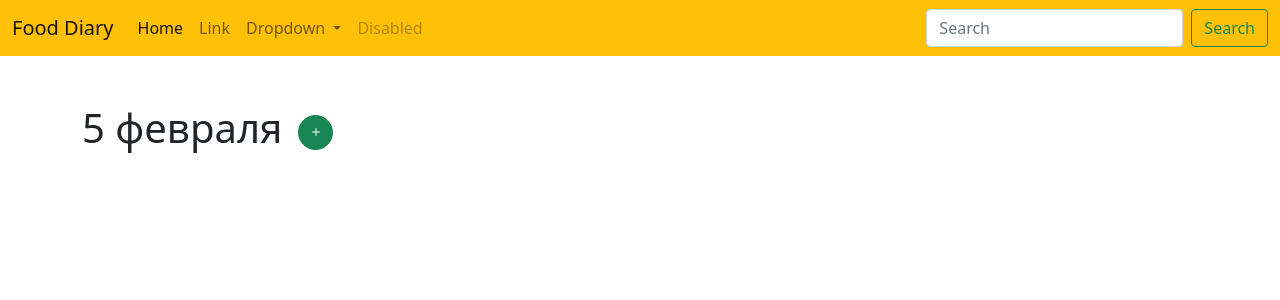
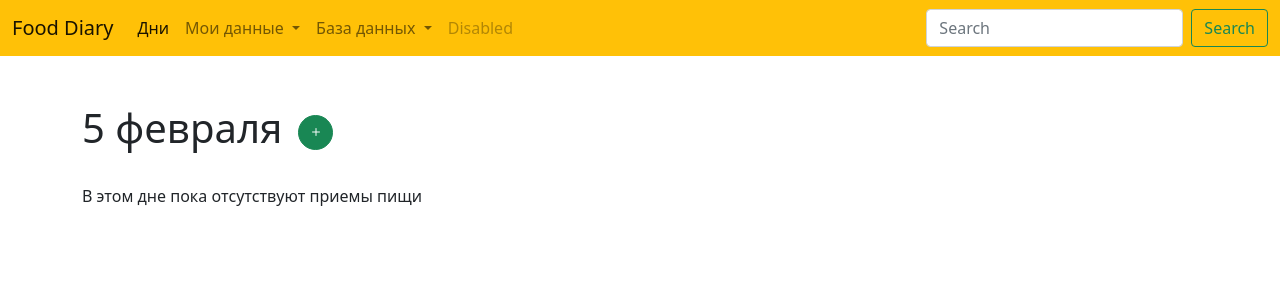
Before and after one commit to IlyaSarychev/fooddiary, a Django app: page /day/6/ in a window 1280 px wide. Shown: the top 300 px of the page. Run offline with Django 4.2, Linux system fonts and the light colour scheme; data comes from the database, SQL or seed files in the repository; both versions use the stored data as it was after the commit; data that the repository does not hold is empty; some libraries are stand-ins or nearby versions.

Commit message:
новые модели и поля (еда, прием пищи и др)

```diff
--- a/fooddiary/diary/models.py
+++ b/fooddiary/diary/models.py
@@ -11,3 +11,32 @@ class Day(models.Model):
 
     class Meta:
         ordering = ('-date',)
+
+
+class Meal(models.Model):
+    '''Прием пищи'''
+
+    day = models.ForeignKey(Day, on_delete=models.CASCADE, related_name='meals')
+    time = models.TimeField('Время приема пищи', auto_now=True)
+    food = models.ManyToManyField('Food', related_name='food', through='MealFood')
+
+
+class Food(models.Model):
+    '''Еда'''
+
+    user = models.ForeignKey(User, blank=True, related_name='food', on_delete=models.CASCADE)
+    title = models.CharField('Название', max_length=150)
+    description = models.TextField('Описание', null=True, blank=True)
+    calories = models.PositiveIntegerField('Калорийность на 100г')
+    date = models.DateTimeField('Дата создания', auto_now_add=True)
+    meals = models.ManyToManyField('Meal', related_name='meals', through='MealFood')
+
+
+
+class MealFood(models.Model):
+    '''Связь m2m приемов пищи и еды'''
+
+    meal = models.ForeignKey(Meal, on_delete=models.CASCADE, related_name='meal_food')
+    food = models.ForeignKey(Food, on_delete=models.CASCADE, related_name='meal_food')
+    grams = models.PositiveIntegerField('Количество грамм', default=100)
+    date = models.DateTimeField('Дата добавления', auto_now_add=True)
--- a/fooddiary/diary/templates/diary/days/detail.html
+++ b/fooddiary/diary/templates/diary/days/detail.html
@@ -9,13 +9,38 @@
             <div class="col-12">
                 <div class="d-flex align-items-center mb-4">
                     <h1>{{ day.date|date:"j E" }}</h1>
-                    <button title="Добавить прием пищи" data-bs-target="#dayModal" data-bs-toggle="modal" class="btn btn-success ms-3 p-1 rounded-circle"
+                    <button title="Добавить прием пищи" data-bs-target="#mealModal" data-bs-toggle="modal" class="btn btn-success ms-3 p-1 rounded-circle"
                         style="width: 35px; height: 35px;">
                         <i class="bi bi-plus"></i>
                     </button>
                 </div>
             </div>
+
+            <div class="col-12">
+                {% if day.meals.count < 1 %}
+                    <p>В этом дне пока отсутствуют приемы пищи</p>
+                {% else %}
+                {% endif %}
+            </div>
         </div>
     </div>
 </main>
+
+<div class="modal fade" id="mealModal" tabindex="-1">
+    <div class="modal-dialog modal-dialog-centered">
+        <div class="modal-content">
+            <div class="modal-header">
+                <h5 class="modal-title">Добавить прием пищи</h5>
+                <button type="button" class="btn-close" data-bs-dismiss="modal" aria-label="Close"></button>
+            </div>
+            <div class="modal-body">
+                <form action="." method="post">
+                    {% csrf_token %}
+                    <button type="submit" class="btn btn-success">Добавить</button>
+                </form>
+            </div>
+        </div>
+    </div>
+</div>
+
 {% endblock %}
--- a/fooddiary/diary/templates/includes/header.html
+++ b/fooddiary/diary/templates/includes/header.html
@@ -8,18 +8,29 @@
         <div class="collapse navbar-collapse" id="navbarSupportedContent">
             <ul class="navbar-nav me-auto mb-2 mb-lg-0">
                 <li class="nav-item">
-                    <a class="nav-link active" aria-current="page" href="#">Home</a>
-                </li>
-                <li class="nav-item">
-                    <a class="nav-link" href="#">Link</a>
+                    <a class="nav-link active" aria-current="page" href="{% url 'days_list' %}">Дни</a>
                 </li>
                 <li class="nav-item dropdown">
                     <a class="nav-link dropdown-toggle" href="#" id="navbarDropdown" role="button"
                         data-bs-toggle="dropdown" aria-expanded="false">
-                        Dropdown
+                        Мои данные
                     </a>
                     <ul class="dropdown-menu" aria-labelledby="navbarDropdown">
-                        <li><a class="dropdown-item" href="#">Action</a></li>
+                        <li><a class="dropdown-item" href="#">Еда</a></li>
+                        <li><a class="dropdown-item" href="#">Another action</a></li>
+                        <li>
+                            <hr class="dropdown-divider">
+                        </li>
+                        <li><a class="dropdown-item" href="#">Something else here</a></li>
+                    </ul>
+                </li>
+                <li class="nav-item dropdown">
+                    <a class="nav-link dropdown-toggle" href="#" id="navbarDropdown" role="button"
+                        data-bs-toggle="dropdown" aria-expanded="false">
+                        База данных
+                    </a>
+                    <ul class="dropdown-menu" aria-labelledby="navbarDropdown">
+                        <li><a class="dropdown-item" href="#">Еда</a></li>
                         <li><a class="dropdown-item" href="#">Another action</a></li>
                         <li>
                             <hr class="dropdown-divider">
```
Also changed, not shown: fooddiary/db.sqlite3, fooddiary/diary/migrations/0004_meal.py (added), fooddiary/diary/migrations/0005_food_mealfood_food_meals_food_user_meal_food.py (added).
